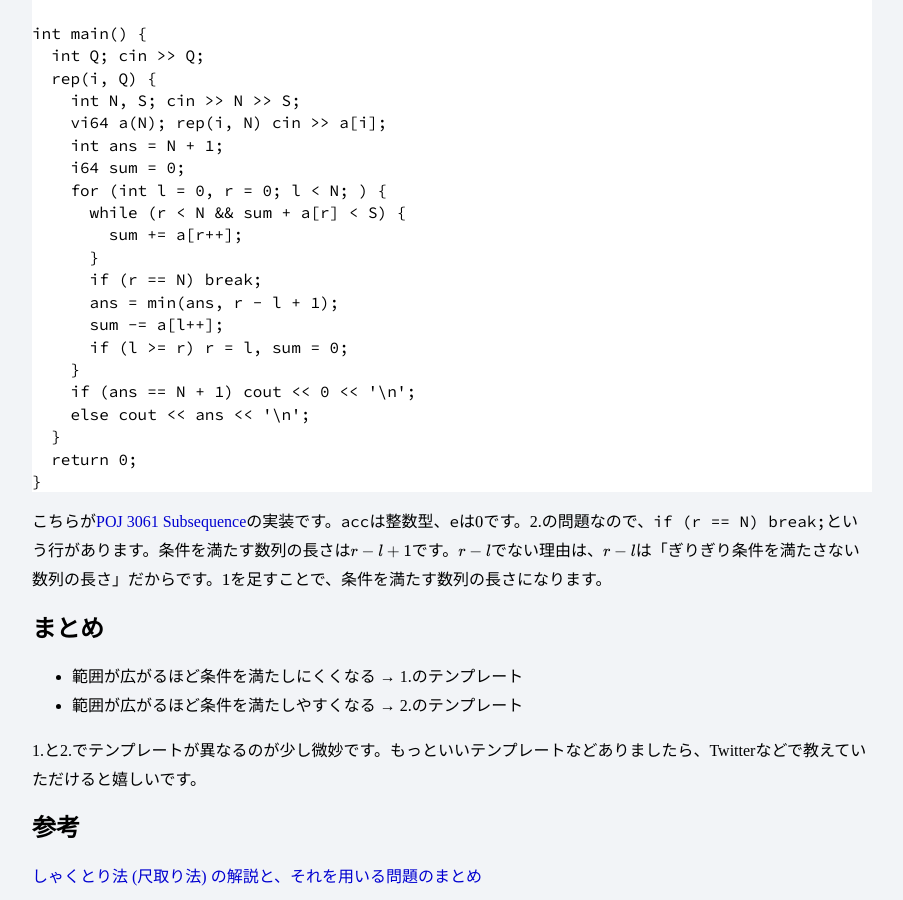
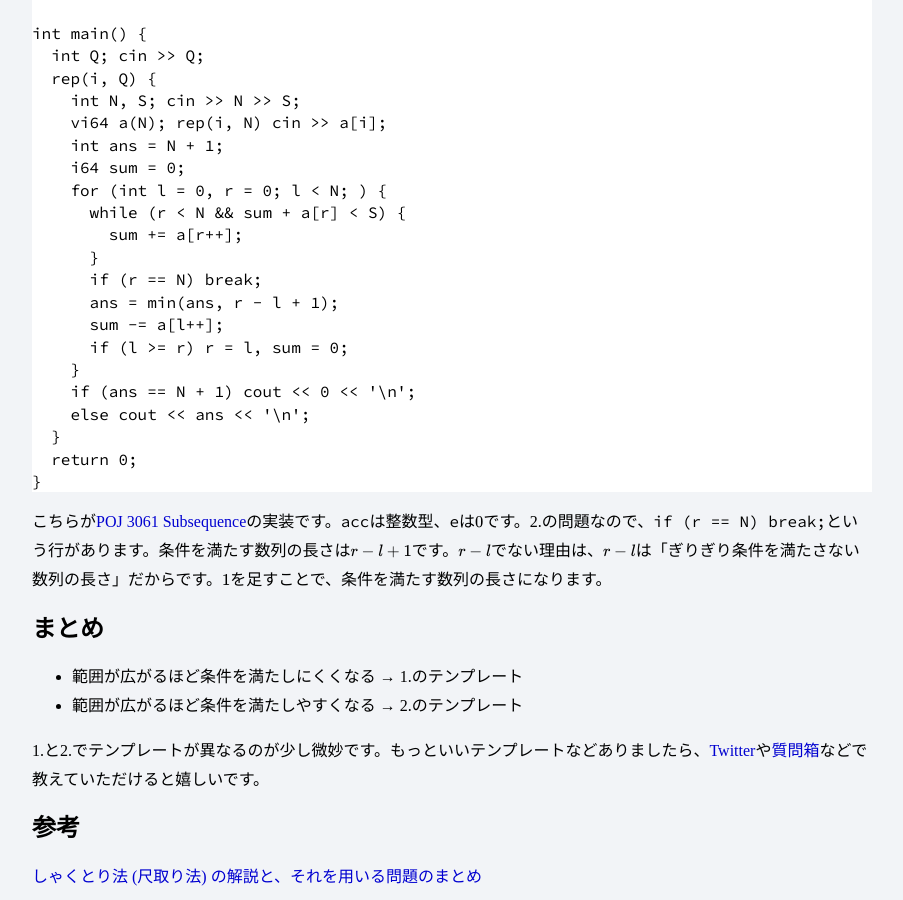
Before and after one commit to penguinshunya/penguinshunya.github.io, a Jekyll site: the page built from other/shakutori.html, in a window 1280 px wide and 900 px high, scrolled down 1832 px. Shown: the whole window, without its empty margins (188-1091 px from the left). Built offline with Jekyll 4.4.1, drawn with Linux system fonts in a browser that asks for light colours; formulas are drawn with MathJax 3.

Commit message:
shitsumonbako

```diff
--- a/other/shakutori.html
+++ b/other/shakutori.html
@@ -117,6 +117,6 @@ int main() {
   <li>範囲が広がるほど条件を満たしにくくなる → 1.のテンプレート</li>
   <li>範囲が広がるほど条件を満たしやすくなる → 2.のテンプレート</li>
 </ul>
-<p>1.と2.でテンプレートが異なるのが少し微妙です。もっといいテンプレートなどありましたら、Twitterなどで教えていただけると嬉しいです。</p>
+<p>1.と2.でテンプレートが異なるのが少し微妙です。もっといいテンプレートなどありましたら、<a href="https://twitter.com/penguinshunya?lang=ja">Twitter</a>や<a href="https://peing.net/ja/penguinshunya?event=0">質問箱</a>などで教えていただけると嬉しいです。</p>
 <h2>参考</h2>
 <a href="https://qiita.com/drken/items/ecd1a472d3a0e7db8dce">しゃくとり法 (尺取り法) の解説と、それを用いる問題のまとめ</a>
```
